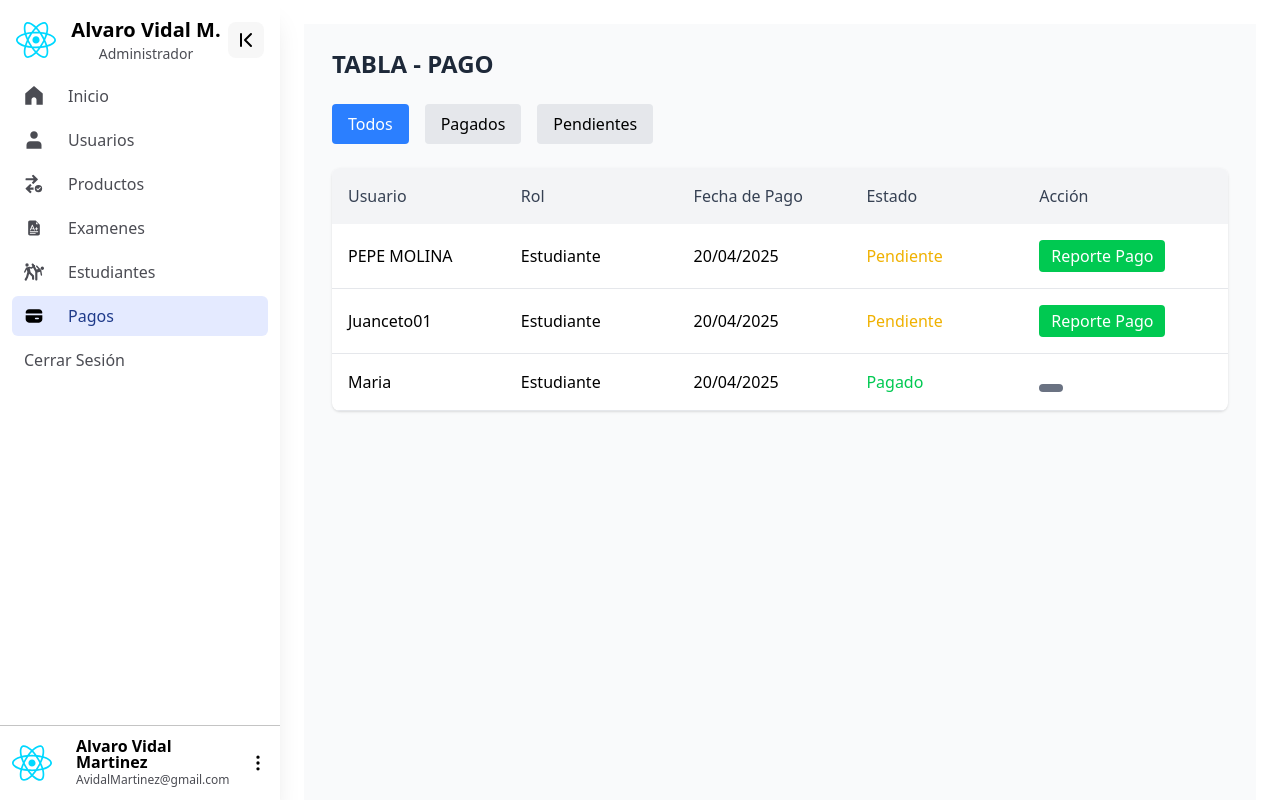
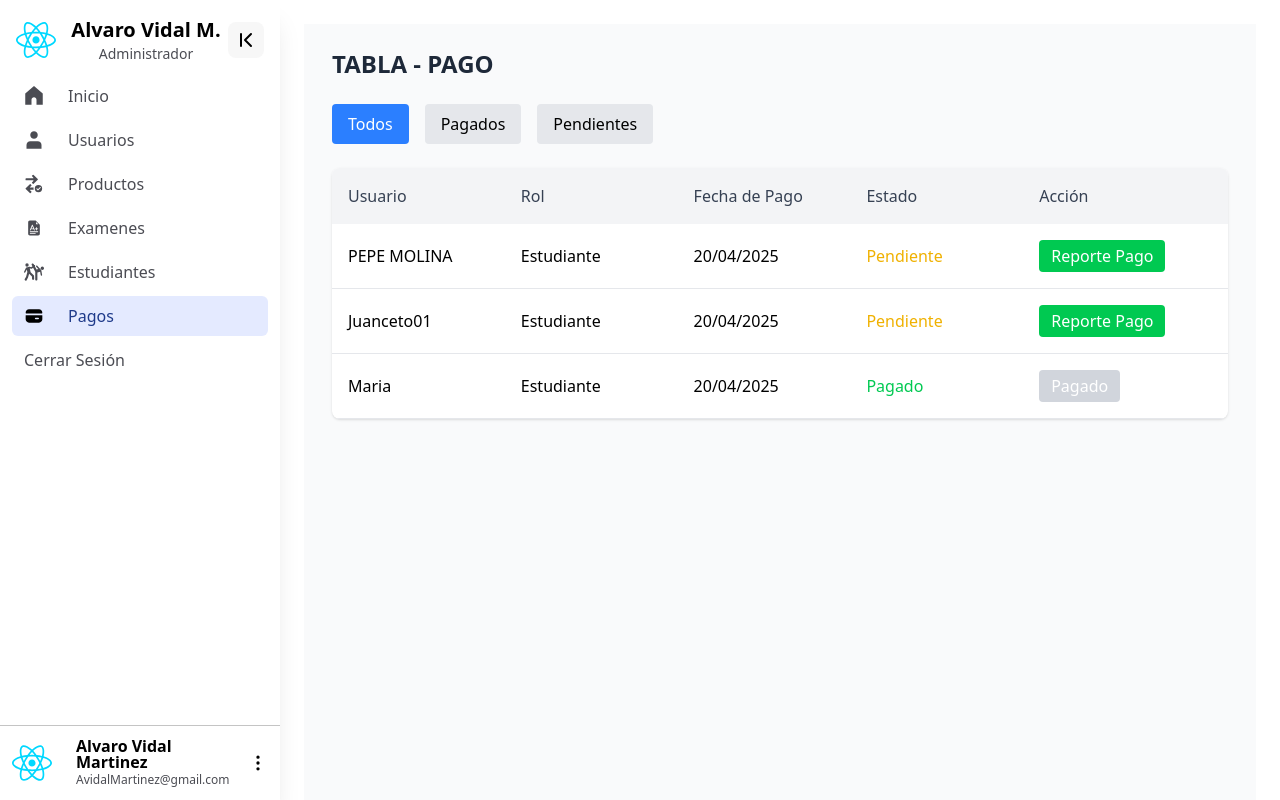
Before and after one commit to JoseVidal1/DOJANKWON_PROY, a React (Vite) app: page /Pago in a window 1280 px wide. Built offline with nearby package versions, Linux system fonts and the light colour scheme; sample sign-in values are in the browser's storage.

Commit message:
Corrección Pagos + Icono

```diff
--- a/index.html
+++ b/index.html
@@ -1,8 +1,8 @@
-<!doctype html>
+<!DOCTYPE html>
 <html lang="es">
   <head>
     <meta charset="UTF-8" />
-    <link rel="icon" type="image/svg+xml" href="/vite.svg" />
+    <link rel="icon" type="image/png" href="/icon.png" />
     <meta name="viewport" content="width=device-width, initial-scale=1.0" />
     <title>Dojankwon</title>
   </head>
--- a/src/page/Pago.jsx
+++ b/src/page/Pago.jsx
@@ -1,7 +1,7 @@
 import { useState } from "react";
 
 function Pago() {
-  // Aqupi va la lógica de los usuarios.
+  // Aquí va la lógica de los usuarios.
   const [datos, setDatos] = useState([
     {
       usuario: "PEPE MOLINA",
@@ -25,6 +25,13 @@ function Pago() {
 
   const [filtro, setFiltro] = useState("Todos");
 
+  const cambiarEstado = (usuario) => {
+    setDatos(
+      datos.map((item) =>
+        item.usuario === usuario ? { ...item, estado: "Pagado" } : item
+      )
+    );
+  };
 
   const datosFiltrados = datos.filter((item) => {
     if (filtro === "Todos") return true;
@@ -82,7 +89,7 @@ function Pago() {
             >
               <div>{dato.usuario}</div>
               <div>{dato.rol}</div>
-              <div>{dato.fechaPago}</div>
+              <div>{dato.fechaPago || dato.fechaPago}</div>
               <div
                 className={`font-medium ${
                   dato.estado === "Pagado"
@@ -94,16 +101,17 @@ function Pago() {
               </div>
               <div>
                 <button
-                  onClick={() => cambiarEstado(dato.usuario)}
+                  onClick={() =>
+                    dato.estado === "Pendiente" && cambiarEstado(dato.usuario)
+                  }
                   className={`px-3 py-1 rounded text-white ${
                     dato.estado === "Pendiente"
                       ? "bg-green-500 hover:bg-green-600"
-                      : "bg-gray-500 hover:bg-gray-600"
+                      : "bg-gray-300 hover:bg-gray-400 cursor-not-allowed"
                   }`}
+                  disabled={dato.estado !== "Pendiente"}
                 >
-                  {dato.estado === "Pendiente"
-                    ?"Reporte Pago"
-                    : null}
+                  {dato.estado === "Pendiente" ? "Reporte Pago" : "Pagado"}
                 </button>
               </div>
             </div>
```
Also changed, not shown: public/icon.png (added).
